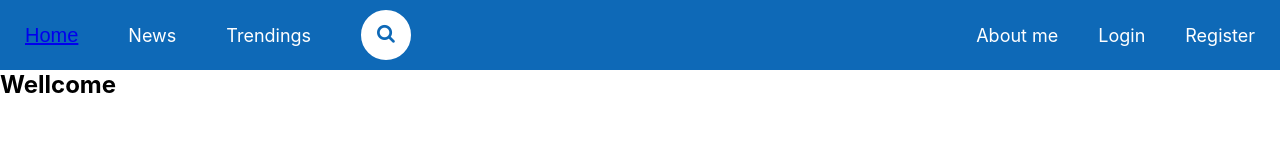
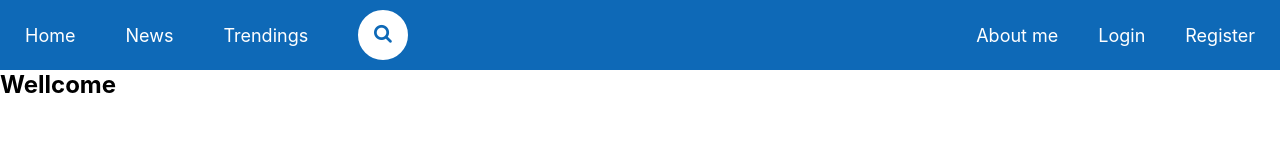
Before and after one commit to MinhHiepPHAM/backend_projects, a React (Create React App) app in the folder react/frontend_stock/: page /home in a window 1280 px wide. Shown: the top 160 px of the page. Built offline with nearby package versions, Linux system fonts and the light colour scheme; no server answers.

Commit message:
use navLink for home

```diff
--- a/react/frontend_stock/src/css/navbar.css
+++ b/react/frontend_stock/src/css/navbar.css
@@ -31,18 +31,6 @@ ul {
     min-height: 70px;
 }
 
-
-  /* logo  */
-.logo {
-    font-size: 20px;
-    font-family: Arial, Helvetica, sans-serif;
-}
-.logo:hover {
-    font-size: 22px;
-    /* font-family: Arial, Helvetica, sans-serif; */
-}
-
-
   /* ul  */
 .navMenu {
     display: flex;
--- a/react/frontend_stock/src/custom_tag/Navbar.jsx
+++ b/react/frontend_stock/src/custom_tag/Navbar.jsx
@@ -36,7 +36,7 @@ function Navbar({isAuth}) {
                 <nav className='navbar'>
                     <ul className='navHome'>
                         <li>
-                            <a href='/home' className='logo'> Home </a>
+                            <a href='/home' className='navLink'> Home </a>
                         </li>
                         <li>
                             <a href='/news' className='navLink'>News</a>
```
